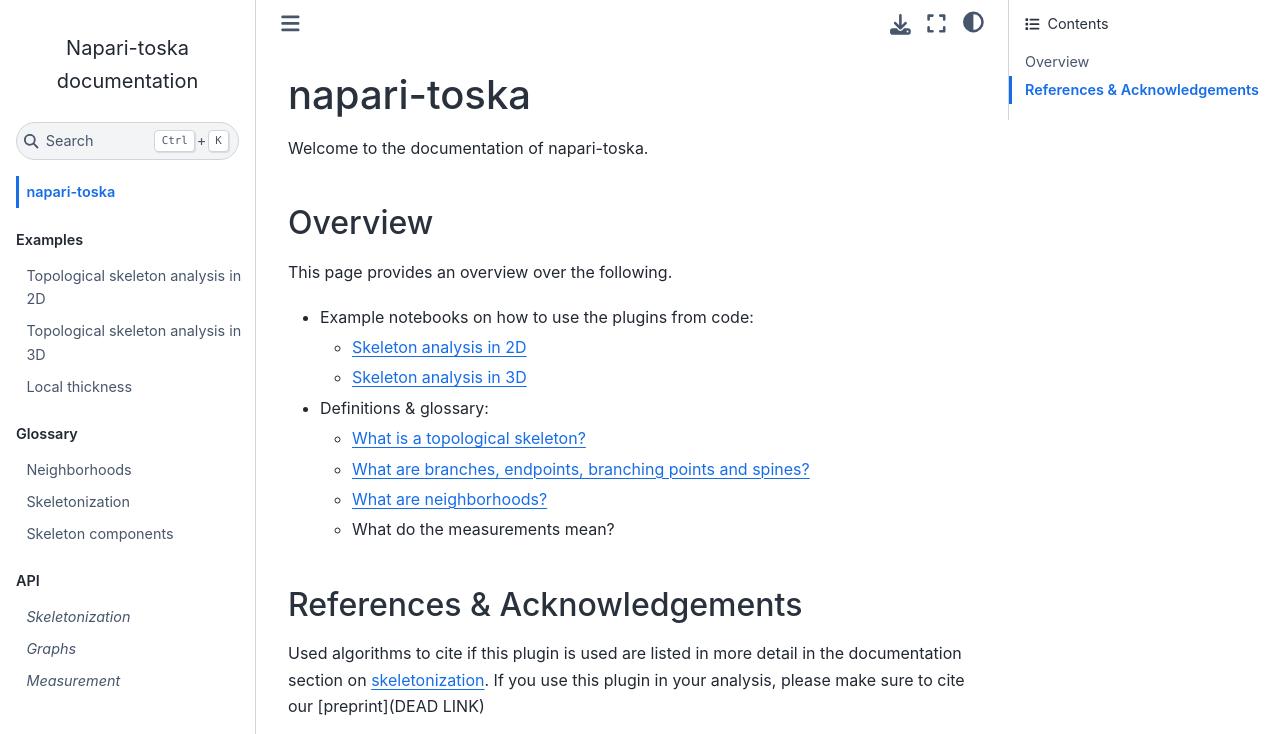
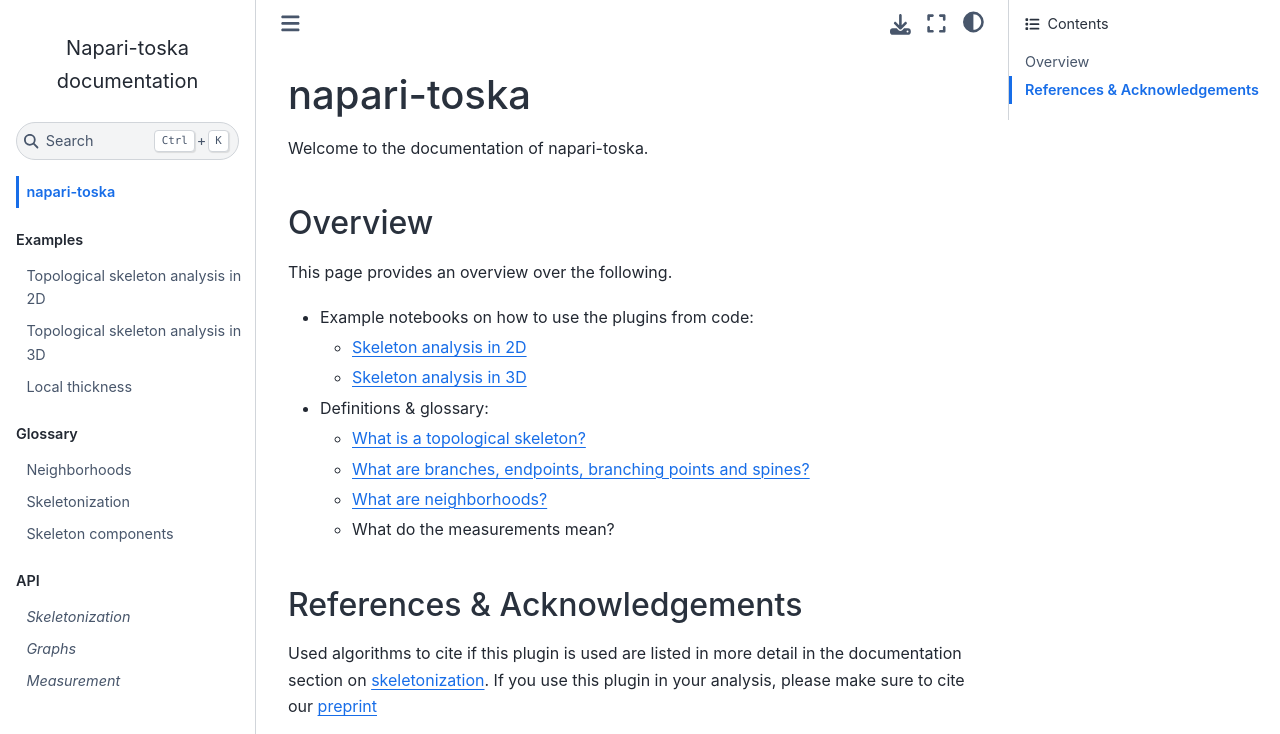
Before and after one commit to allysonryan/napari-toska, a Jupyter Book: the page built from docs/intro.md, in a window 1280 px wide and 1003 px high, cut to the strip 0-734 px from the top of the window. Built offline with Jupyter Book 1.0.4 settings and Sphinx 7.4.7 and the Sphinx Book theme 1.1.4, drawn with Linux system fonts in a browser that asks for light colours; some of the changed lines change nothing that is shown.

Commit message:
added link to preprint

````diff
--- a/docs/intro.md
+++ b/docs/intro.md
@@ -17,7 +17,7 @@ This page provides an overview over the following.
 
 ## References & Acknowledgements
 
-Used algorithms to cite if this plugin is used are listed in more detail in the documentation section on [skeletonization](glossary:topological_skeleton). If you use this plugin in your analysis, please make sure to cite our [preprint](DEAD LINK)
+Used algorithms to cite if this plugin is used are listed in more detail in the documentation section on [skeletonization](glossary:topological_skeleton). If you use this plugin in your analysis, please make sure to cite our [preprint](https://arxiv.org/abs/2311.10539)
 
 ```{bibliography}
 ```
````
